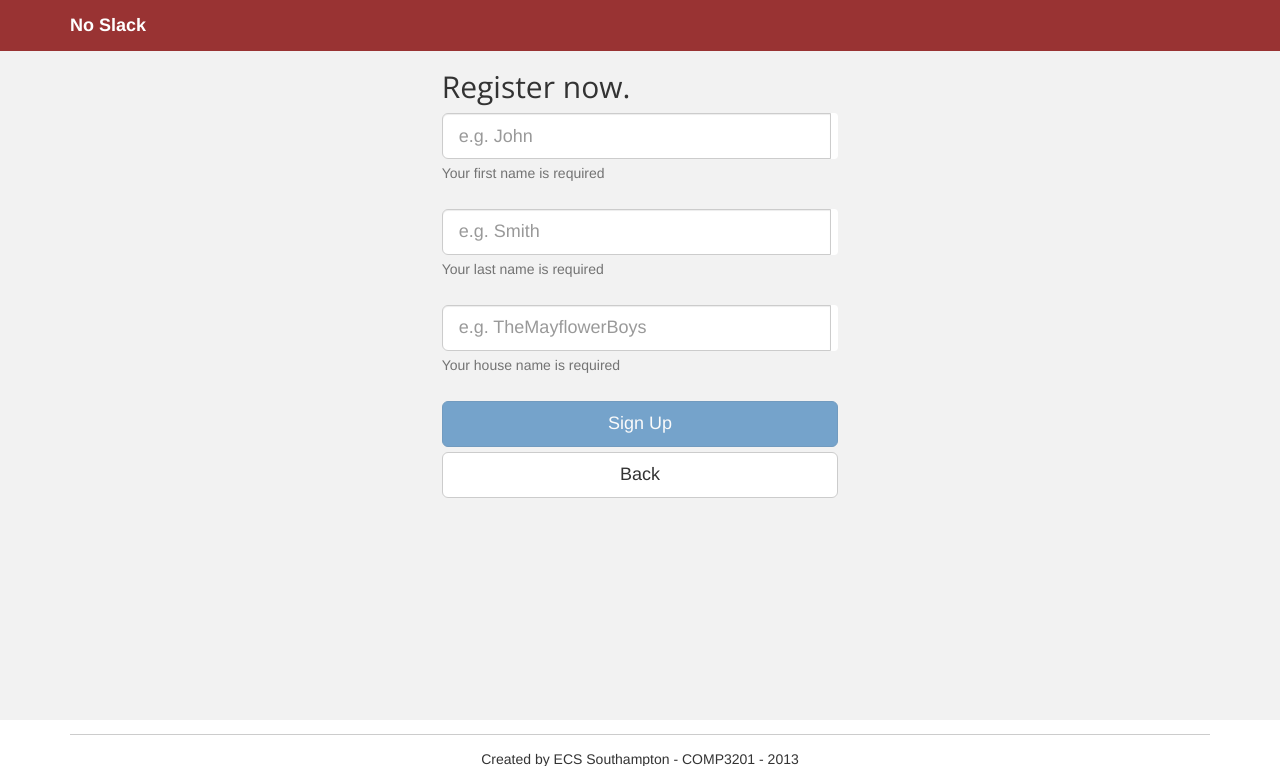
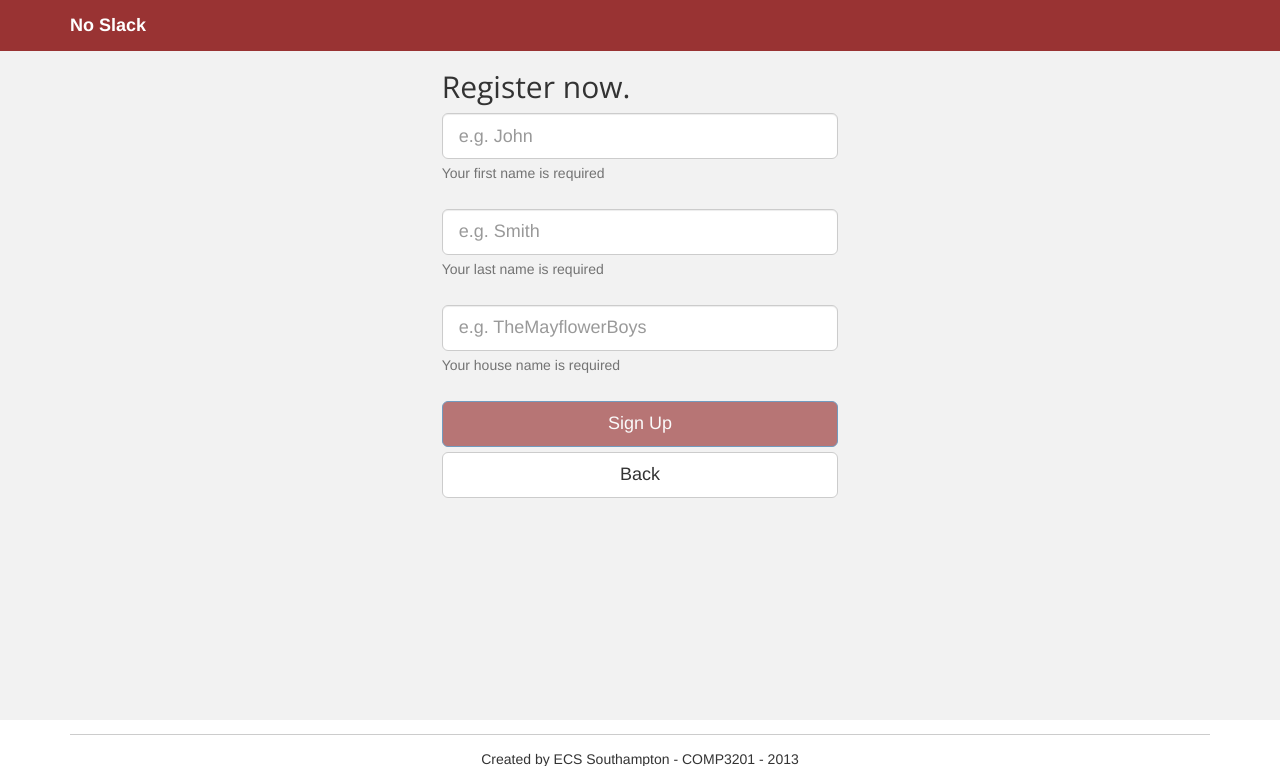
Before and after one commit to nnaskov/no-slack, a Python web app: template src/templates/register.html in a window 1280 px wide. Shown: the top 766 px of the page. Run offline with Jinja, Linux system fonts and the light colour scheme; the template is opened without the code that fills it, so the values that code supplies are empty; some libraries are stand-ins or nearby versions.

Commit message:
register fix

```diff
--- a/src/templates/register.html
+++ b/src/templates/register.html
@@ -21,6 +21,11 @@
         <link href='http://fonts.googleapis.com/css?family=Lato:300,400,900' rel='stylesheet' type='text/css'>
         <!-- Plugin CSS -->
 
+        <style type="text/css">
+            .btn-primary{
+                background-color: #993333 !important;
+            }
+        </style>
   </head>
 
   <body>
@@ -51,10 +56,10 @@
                         <div class="row form-group" ng-class="{ 'has-error': userForm.firstname.$invalid && userForm.firstname.$dirty, 'has-success': userForm.firstname.$valid && userForm.firstname.$dirty }">
                             <div class="col-md-12">
 
-                                <div class="input-group">
+
                                     <input class="form-control input-lg" type="text" name="firstname" id="firstname" placeholder="e.g. John" autocorrect="off" spellcheck="false" autocapitalize="off" autocomplete="off" ng-model="firstname" ng-minlength="2" ng-maxlength="12" ng-pattern="/^([a-zA-Z]|\-|\_)*$/" required/>
-                                    <div class="input-group-addon">?</div>
-                                </div>
+
+
 
                                 <p class="help-block" ng-show="userForm.firstname.$valid">First name ok</p>
 
@@ -67,10 +72,10 @@
 
                         <div class="row form-group" ng-class="{ 'has-error': userForm.lastname.$invalid && userForm.lastname.$dirty, 'has-success': userForm.lastname.$valid && userForm.lastname.$dirty }">
                             <div class="col-md-12">
-                                <div class="input-group">
+
                                     <input class="sign-up-item form-control input-lg" type="text" name="lastname" id="lastName" placeholder="e.g. Smith" autocorrect="off" spellcheck="false" autocapitalize="off" autocomplete="off" ng-model="lastname"  ng-minlength="2"  ng-maxlength="14" ng-pattern="/^([a-zA-Z]|\-|\_)*$/" required>
-                                    <div class="input-group-addon">?</div>
-                                </div>
+
+
                                 <p class="help-block" ng-show="userForm.lastname.$valid" >Last name ok</p>
                                 <p class="help-block" ng-show="userForm.lastname.$error.minlength" >Your last name is too short</p>
                                 <p class="help-block" ng-show="userForm.lastname.$error.maxlength" >Your last name is too long</p>
@@ -81,10 +86,10 @@
 
                         <div class="row form-group" ng-class="{ 'has-error': userForm.housename.$invalid && userForm.housename.$dirty, 'has-success': userForm.housename.$valid && userForm.housename.$dirty && !houseNameExists, 'has-warning': userForm.housename.$valid && userForm.housename.$dirty && houseNameExists}">
                             <div class="col-md-12">
-                                <div class="input-group">
+
                                     <input class="sign-up-item form-control input-lg" type="text" name="housename" id="housename" placeholder="e.g. TheMayflowerBoys" autocorrect="off" spellcheck="false" autocapitalize="off" autocomplete="off" ng-model="housename" ng-minlength="4"  ng-maxlength="20" ng-pattern="/^([a-zA-Z]|\-|\_)*$/" validate-housename required/>
-                                    <div class="input-group-addon">?</div>
-                                </div>
+
+
 
                                 <p class="help-block" ng-show="userForm.housename.$error.minlength" >Your house name is too short</p>
                                 <p class="help-block" ng-show="userForm.housename.$error.maxlength" >Your house name is too long</p>
@@ -119,11 +124,7 @@
 
     	<script src="../static/bower_components/jquery/dist/jquery.min.js" type="text/javascript" charset="utf-8"></script>
 
-        <!-- Plugin JavaScript -->
-        <script src="../static/js/jquery.easing.min.js"></script>
-        <script src="../static/js/jquery.fittext.js"></script>
-        <script src="../static/js/wow.min.js"></script>
-        <script src="../static/js/moment.min.js"></script>
+
 
         <!-- Bootstrap Core JavaScript -->
         <script src="../static/js/bootstrap.min.js"></script>
```
